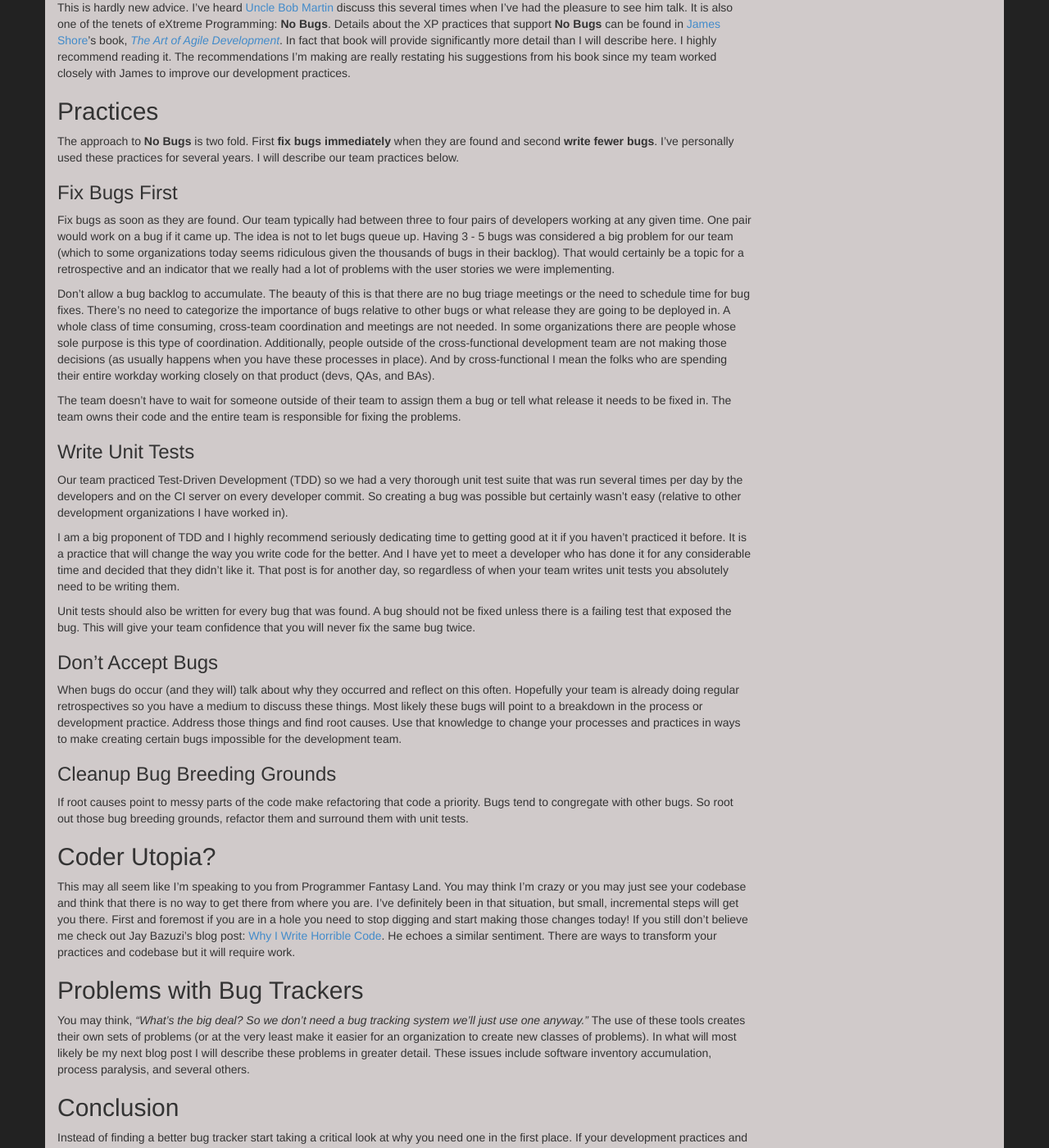
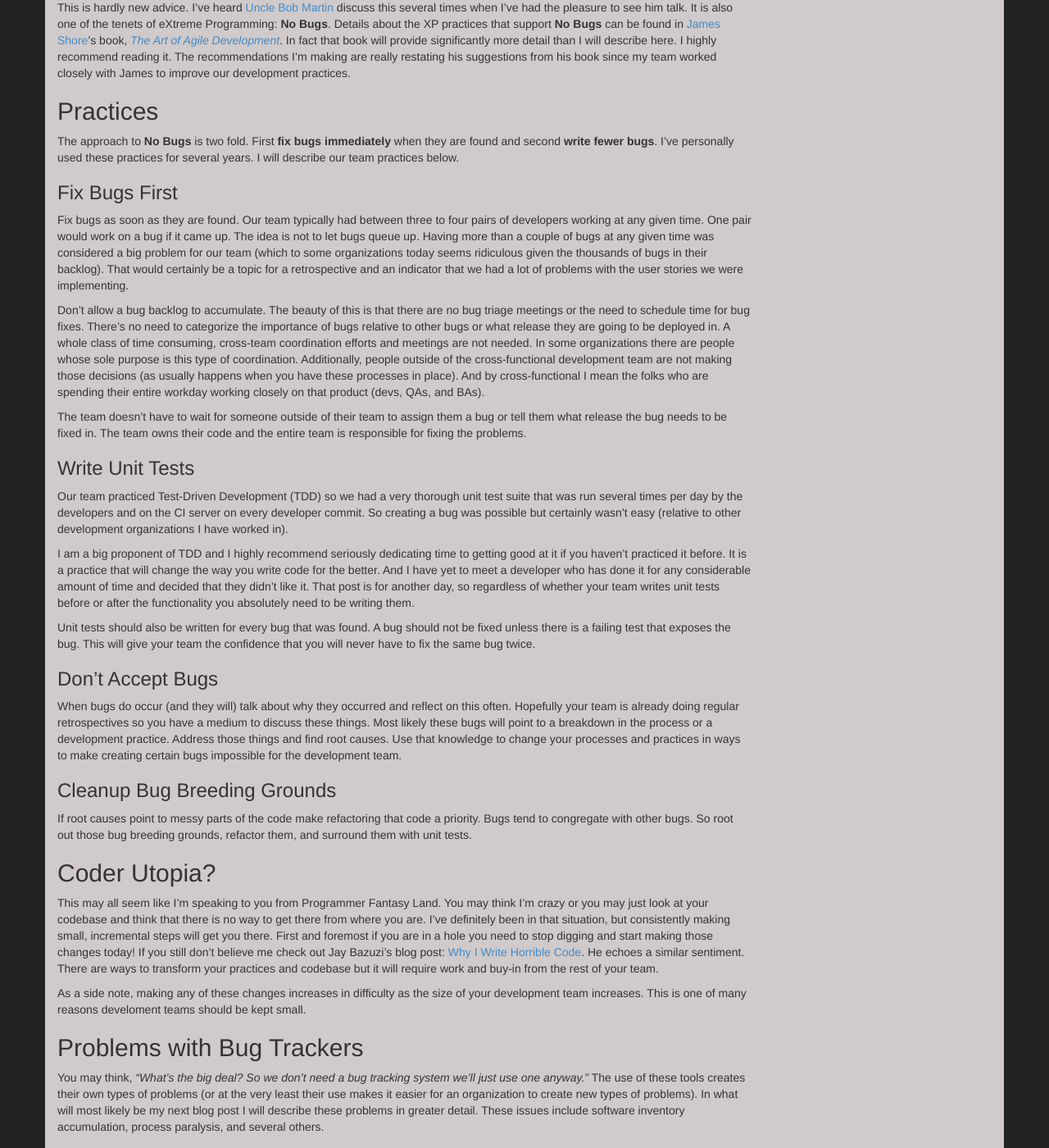
Before and after one commit to asciamanna/asciamanna.github.io, a Jekyll site: the page built from _posts/2015-01-17-a-better-bug-tracker.md, in a window 1280 px wide and 1400 px high, scrolled down 676 px. Shown: the whole window at 82% size. Built offline with Jekyll 4.4.1, drawn with Linux system fonts in a browser that asks for light colours; nearby versions of some CDN libraries; comment, search, counter and statistics services are not loaded; some of the changed text lies outside the part shown.

Commit message:
updates to a better bug tracker blog post.

```diff
--- a/_posts/2015-01-17-a-better-bug-tracker.md
+++ b/_posts/2015-01-17-a-better-bug-tracker.md
@@ -19,32 +19,34 @@
 The approach to **No Bugs** is two fold. First **fix bugs immediately** when they are found and second **write fewer bugs**. I've personally used these practices for several years. I will describe our team practices below.
 
 ###Fix Bugs First
-Fix bugs as soon as they are found. Our team typically had between three to four pairs of developers working at any given time. One pair would work on a bug if it came up. The idea is not to let bugs queue up. Having 3 - 5 bugs was considered a big problem for our team (which to some organizations today seems ridiculous given the thousands of bugs in their backlog). That would certainly be a topic for a retrospective and an indicator that we really had a lot of problems with the user stories we were implementing.
+Fix bugs as soon as they are found. Our team typically had between three to four pairs of developers working at any given time. One pair would work on a bug if it came up. The idea is not to let bugs queue up. Having more than a couple of bugs at any given time was considered a big problem for our team (which to some organizations today seems ridiculous given the thousands of bugs in their backlog). That would certainly be a topic for a retrospective and an indicator that we had a lot of problems with the user stories we were implementing.
 
-Don't allow a bug backlog to accumulate. The beauty of this is that there are no bug triage meetings or the need to schedule time for bug fixes. There's no need to categorize the importance of bugs relative to other bugs or what release they are going to be deployed in. A whole class of time consuming, cross-team coordination and meetings are not needed. In some organizations there are people whose sole purpose is this type of coordination. Additionally, people outside of the cross-functional development team are not making those decisions (as usually happens when you have these processes in place). And by cross-functional I mean the folks who are spending their entire workday working closely on that product (devs, QAs, and BAs).
+Don't allow a bug backlog to accumulate. The beauty of this is that there are no bug triage meetings or the need to schedule time for bug fixes. There's no need to categorize the importance of bugs relative to other bugs or what release they are going to be deployed in. A whole class of time consuming, cross-team coordination efforts and meetings are not needed. In some organizations there are people whose sole purpose is this type of coordination. Additionally, people outside of the cross-functional development team are not making those decisions (as usually happens when you have these processes in place). And by cross-functional I mean the folks who are spending their entire workday working closely on that product (devs, QAs, and BAs).
 
-The team doesn't have to wait for someone outside of their team to assign them a bug or tell what release it needs to be fixed in. The team owns their code and the entire team is responsible for fixing the problems.
+The team doesn't have to wait for someone outside of their team to assign them a bug or tell them what release the bug needs to be fixed in. The team owns their code and the entire team is responsible for fixing the problems.
 
 
 ###Write Unit Tests
 
 Our team practiced Test-Driven Development (TDD) so we had a very thorough unit test suite that was run several times per day by the developers and on the CI server on every developer commit. So creating a bug was possible but certainly wasn't easy (relative to other development organizations I have worked in).
 
-I am a big proponent of TDD and I highly recommend seriously dedicating time to getting good at it if you haven't practiced it before. It is a practice that will change the way you write code for the better. And I have yet to meet a developer who has done it for any considerable time and decided that they didn't like it. That post is for another day, so regardless of when your team writes unit tests you absolutely need to be writing them.
+I am a big proponent of TDD and I highly recommend seriously dedicating time to getting good at it if you haven't practiced it before. It is a practice that will change the way you write code for the better. And I have yet to meet a developer who has done it for any considerable amount of time and decided that they didn't like it. That post is for another day, so regardless of whether your team writes unit tests before or after the functionality you absolutely need to be writing them.
 
-Unit tests should also be written for every bug that was found. A bug should not be fixed unless there is a failing test that exposed the bug. This will give your team confidence that you will never fix the same bug twice.
+Unit tests should also be written for every bug that was found. A bug should not be fixed unless there is a failing test that exposes the bug. This will give your team the confidence that you will never have to fix the same bug twice.
 
 ###Don't Accept Bugs
-When bugs do occur (and they will) talk about why they occurred and reflect on this often. Hopefully your team is already doing regular retrospectives so you have a medium to discuss these things. Most likely these bugs will point to a breakdown in the process or development practice. Address those things and find root causes. Use that knowledge to change your processes and practices in ways to make creating certain bugs impossible for the development team.
+When bugs do occur (and they will) talk about why they occurred and reflect on this often. Hopefully your team is already doing regular retrospectives so you have a medium to discuss these things. Most likely these bugs will point to a breakdown in the process or a development practice. Address those things and find root causes. Use that knowledge to change your processes and practices in ways to make creating certain bugs impossible for the development team.
 
 ### Cleanup Bug Breeding Grounds
-If root causes point to messy parts of the code make refactoring that code a priority. Bugs tend to congregate with other bugs. So root out those bug breeding grounds, refactor them and surround them with unit tests.
+If root causes point to messy parts of the code make refactoring that code a priority. Bugs tend to congregate with other bugs. So root out those bug breeding grounds, refactor them, and surround them with unit tests.
 
 ##Coder Utopia?
-This may all seem like I'm speaking to you from Programmer Fantasy Land. You may think I'm crazy or you may just see your codebase and think that there is no way to get there from where you are. I've definitely been in that situation, but small, incremental steps will get you there. First and foremost if you are in a hole you need to stop digging and start making those changes today! If you still don't believe me check out Jay Bazuzi's blog post: [Why I Write Horrible Code](http://jbazuzicode.blogspot.com/2015/01/why-i-write-horrible-code-and-so-can-you.html). He echoes a similar sentiment. There are ways to transform your practices and codebase but it will require work.
+This may all seem like I'm speaking to you from Programmer Fantasy Land. You may think I'm crazy or you may just look at your codebase and think that there is no way to get there from where you are. I've definitely been in that situation, but consistently making small, incremental steps will get you there. First and foremost if you are in a hole you need to stop digging and start making those changes today! If you still don't believe me check out Jay Bazuzi's blog post: [Why I Write Horrible Code](http://jbazuzicode.blogspot.com/2015/01/why-i-write-horrible-code-and-so-can-you.html). He echoes a similar sentiment. There are ways to transform your practices and codebase but it will require work and buy-in from the rest of your team.
+
+As a side note, making any of these changes increases in difficulty as the size of your development team increases. This is one of many reasons develoment teams should be kept small.
 
 ##Problems with Bug Trackers
-You may think, *"What's the big deal? So we don't need a bug tracking system we'll just use one anyway."* The use of these tools creates their own sets of problems (or at the very least make it easier for an organization to create new classes of problems). In what will most likely be my  next blog post I will describe these problems in greater detail. These issues include software inventory accumulation, process paralysis, and several others.
+You may think, *"What's the big deal? So we don't need a bug tracking system we'll just use one anyway."* The use of these tools creates their own types of problems (or at the very least their use makes it easier for an organization to create new types of problems). In what will most likely be my  next blog post I will describe these problems in greater detail. These issues include software inventory accumulation, process paralysis, and several others.
 
 ##Conclusion
 Instead of finding a better bug tracker start taking a critical look at why you need one in the first place. If your development practices and codebase are a mess you can make them better. As I've recommended in my previous post [Michael Feathers](https://twitter.com/mfeathers "Michael Feathers' twitter account")' book *Working Effectively with Legacy Code* will help you get your codebase under control so you can have more confidence in it. I am convinced the best bug tracker is not to have one at all.
```
Also changed, not shown: other parts of _posts/2015-01-17-a-better-bug-tracker.md (+1 -1 lines).
